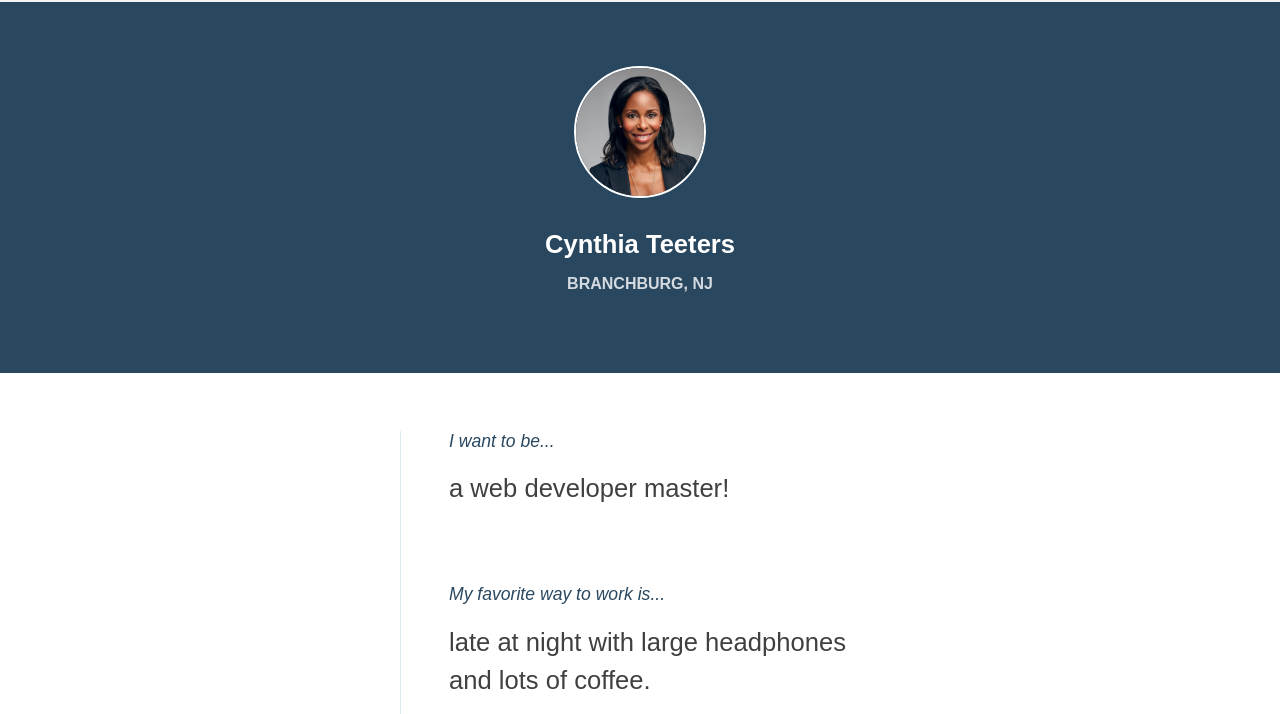
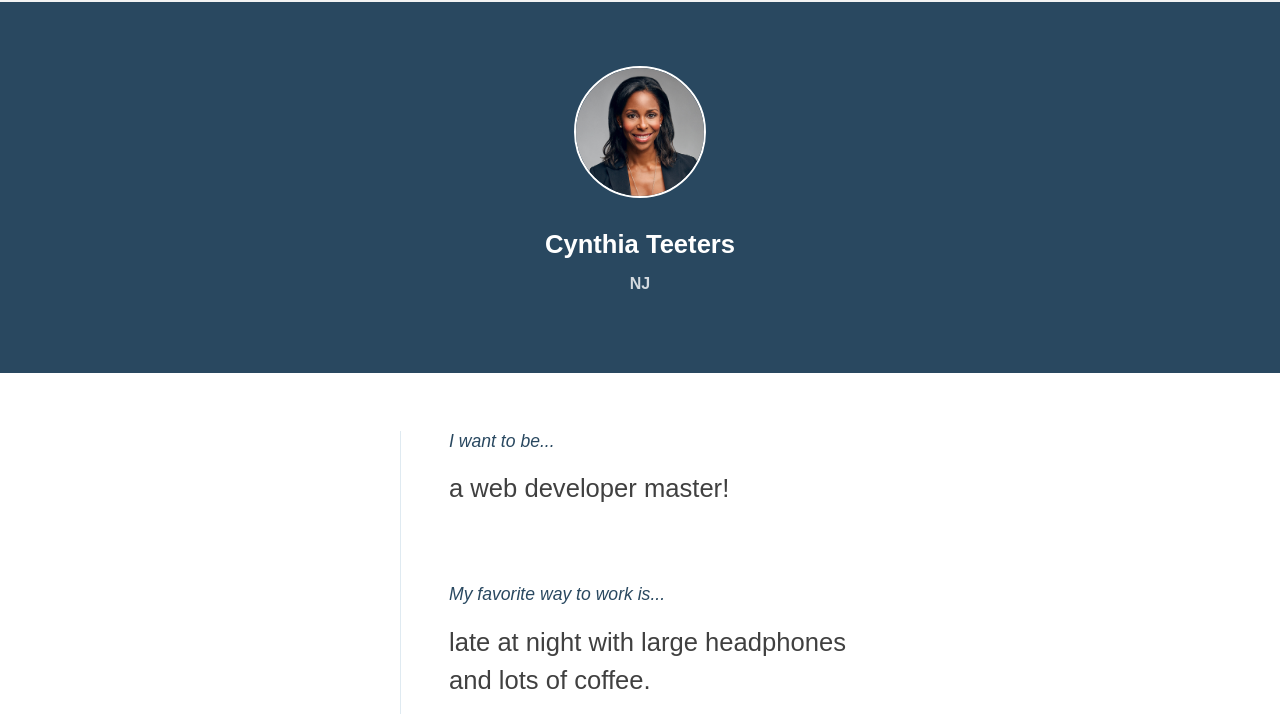
Before and after one commit to cynthiateeters/about-me, a plain HTML site: page index.html in a window 1280 px wide. Shown: the part 86-800 px from the top of the page. Drawn offline with Linux system fonts and the light colour scheme.

Commit message:
add location

```diff
--- a/index.html
+++ b/index.html
@@ -19,7 +19,7 @@
             <div class="content">
                 <img class="my-picture" src="images/lk.jpg" alt="This is a picture of me">
                 <p class="my-name">Cynthia Teeters</p>
-                <p class="my-location">Branchburg, NJ</p>
+                <p class="my-location">NJ</p>
             </div>
         </section>
         <section class="about-me">
```
